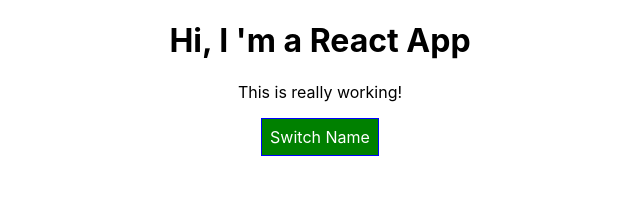
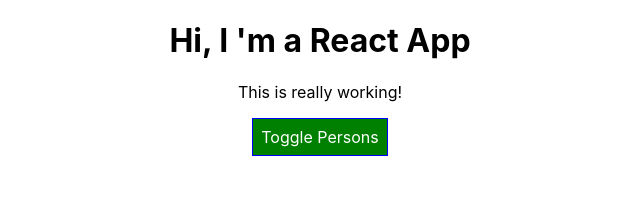
Before and after one commit to tommynicoletti/react-complete-guide, a React (Create React App) app: page / in a window 1280 px wide. Shown: the top 208 px of the page, without its empty margins (320-960 px from the left). Built offline with nearby package versions, Linux system fonts and the light colour scheme.

Commit message:
Preparing for CSS Module

```diff
--- a/src/App.css
+++ b/src/App.css
@@ -9,3 +9,17 @@
 .bold {
     font-weight: bold;
 }
+
+.button {
+    background-color: green;
+    color: white;
+    font: inherit;
+    border: 1px solid blue;
+    padding: 8px;
+    cursor: pointer;
+}
+
+.button:hover {
+    background-color: lightgreen;
+    color: black;
+}
--- a/src/App.js
+++ b/src/App.js
@@ -1,21 +1,7 @@
 import React, { Component } from 'react';
-import styled from 'styled-components';
 import './App.css';
 import Person from './Person/Person';
 
-const StyledButton = styled.button`
-    background-color: ${props=> props.alt ? 'red':'green'};
-    color: white;
-    font: inherit;
-    border: 1px solid blue;
-    padding: 8px;
-    cursor: pointer;
-
-    &:hover {
-        background-color: ${props=> props.alt ? 'salmon':'lightgreen'};
-        color: black;
-    }
-`;
 class App extends Component {
     state = {
         persons: [
@@ -120,9 +106,9 @@ class App extends Component {
             <div className="App" >
                 <h1> Hi, I 'm a React App</h1>
                 <p className={classes.join(' ')} > This is really working! </p>
-                <StyledButton alt={this.state.showPersons} onClick={this.togglePersonsHandler} >
-                    Switch Name
-                </StyledButton>
+                <button className="button" onClick={this.togglePersonsHandler} >
+                    Toggle Persons
+                </button>
                 {persons}
             </div>
         );
```
